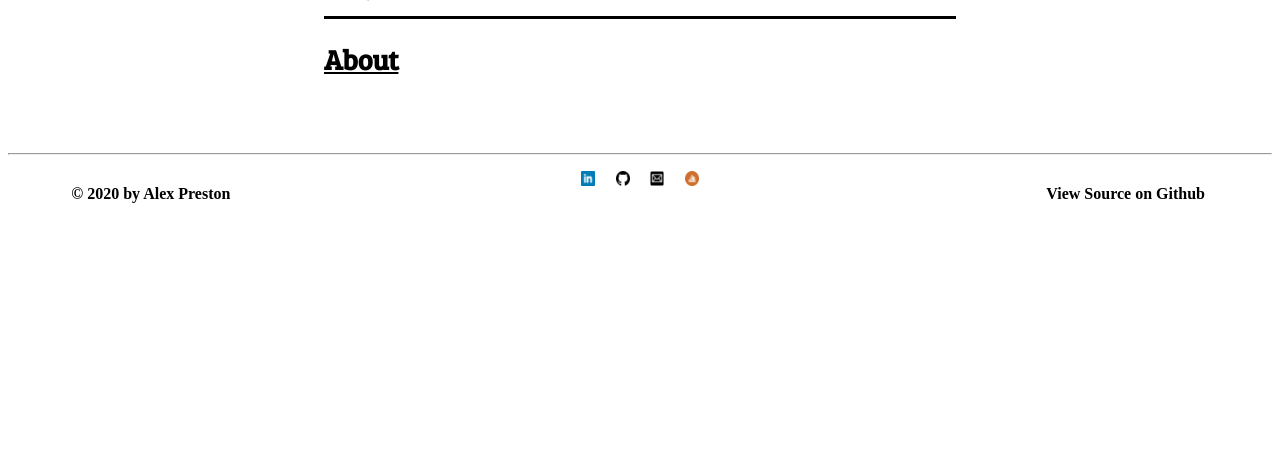
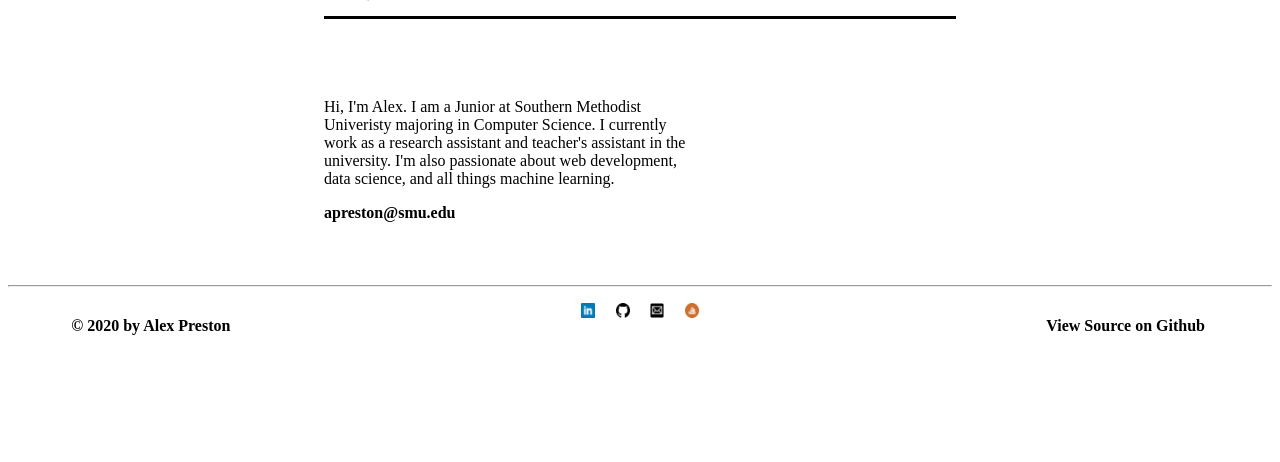
Before and after one commit to alexrpreston/alexpreston.org, a Django app: page / in a window 1280 px wide. Shown: the part 202-664 px from the top of the page. Run offline with Django 3.2, Linux system fonts and the light colour scheme.

Commit message:
added about me blurb

```diff
--- a/portfolio/static/portfolio/css/style.css
+++ b/portfolio/static/portfolio/css/style.css
@@ -254,13 +254,45 @@ html{
     border-style: solid;
     border-color: #d3d3d3;
     border-width: 2px;
+
+}
+
+.aboutBlurb{
+    padding-top: 5%;
+    margin-left: 25%;
+    width: 30%;
+
+}
+
+.emailBelowAbout{
+    margin: auto;
+    width: 50%;
+}
+
+..emailBelowAbout:hover{
+
+}
+
+
+
+.resumeImage:hover{
+    filter: none;
+  -webkit-filter: none;
 }
 
 .resumeImageLink{
+    padding: 3% 0%;
     width: 50%;
     display: block;
     margin: auto;
 }
+
+
+.resumeImageLink:hover{
+    webkit-filter: blur(1px); /* Chrome, Safari, Opera */
+    filter: blur(1px);
+}
+
 footer{
     display: flex;
     margin: auto;
--- a/portfolio/templates/portfolio/home.html
+++ b/portfolio/templates/portfolio/home.html
@@ -3,6 +3,6 @@
 
 
 {% block content %}
-<h3 class="aboutHeader">About</h3>
-<p></p>
+<p class="aboutBlurb">Hi, I'm Alex. I am a Junior at Southern Methodist Univeristy majoring in Computer Science. I currently work as a research assistant and teacher's assistant in the university. I'm also passionate about web development, data science, and all things machine learning. </p>
+<a><h4 class="emailBelowAbout">apreston@smu.edu</h4></a>
 {% endblock %}
--- a/portfolio/templates/portfolio/resume.html
+++ b/portfolio/templates/portfolio/resume.html
@@ -3,7 +3,6 @@
 
 
 {% block content %}
-<h2 class="portfolioHeader">Resume</h2>
 <a class="resumeImageLink" target="_blank" href="{% static 'portfolio/images/resume.pdf' %}"><img class="resumeImage" src="{% static 'portfolio/images/resume.png' %}"></a>
 
 <div class="resumeDownloadLinks">
```
